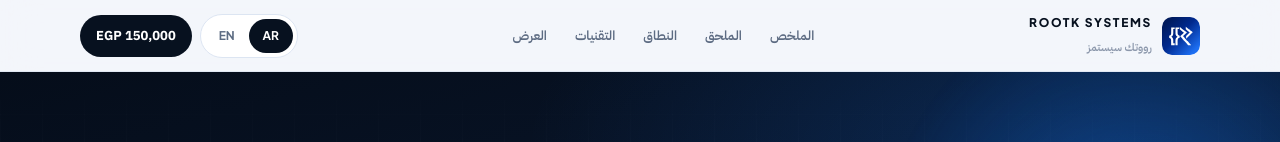
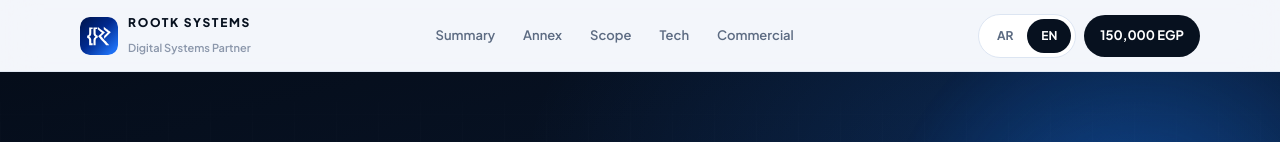
Before and after one commit to Salem-Team/lacrawn-technical-proposal, a website: page index.html in a window 1280 px wide. Shown: the top 142 px of the page. Drawn offline with Linux system fonts and the light colour scheme.

Commit message:
Default proposal language to English.
Co-authored-by: Cursor <cursoragent@cursor.com>

```diff
--- a/index.html
+++ b/index.html
@@ -1,5 +1,5 @@
 <!DOCTYPE html>
-<html lang="ar" dir="rtl">
+<html lang="en" dir="ltr">
 <head>
 <meta charset="UTF-8" />
 <meta name="viewport" content="width=device-width, initial-scale=1.0" />
@@ -7,7 +7,7 @@
 <meta name="description" content="Technical Proposal for Crown Property Management & Customer Experience Platform by ROOTK Systems." />
 <link rel="stylesheet" href="styles.css" />
 </head>
-<body data-lang="ar">
+<body data-lang="en">
 
 <header class="site-header">
   <div class="wrap inner">
@@ -30,8 +30,8 @@
 
     <div class="header-actions">
       <div class="lang-switch" role="group" aria-label="Language">
-        <button type="button" data-set-lang="ar" class="active">AR</button>
-        <button type="button" data-set-lang="en">EN</button>
+        <button type="button" data-set-lang="ar">AR</button>
+        <button type="button" data-set-lang="en" class="active">EN</button>
       </div>
       <a class="cta-chip" href="#commercial">
         <span class="lang-ar">150,000 EGP</span>
@@ -1306,7 +1306,7 @@ Mobile (React Native)  ↔  Secure API (NestJS)  ↔  Next.js Admin<br/>
     buttons.forEach((btn) => {
       btn.classList.toggle('active', btn.dataset.setLang === lang);
     });
-    try { localStorage.setItem('crown-proposal-lang', lang); } catch (_) {}
+    try { localStorage.setItem('crown-proposal-lang-v2', lang); } catch (_) {}
   }
 
   buttons.forEach((btn) => {
@@ -1314,9 +1314,12 @@ Mobile (React Native)  ↔  Secure API (NestJS)  ↔  Next.js Admin<br/>
   });
 
   try {
-    const saved = localStorage.getItem('crown-proposal-lang');
+    const saved = localStorage.getItem('crown-proposal-lang-v2');
     if (saved === 'en' || saved === 'ar') setLang(saved);
-  } catch (_) {}
+    else setLang('en');
+  } catch (_) {
+    setLang('en');
+  }
 
   function closeNav() {
     mobileNav.classList.remove('open');
```
